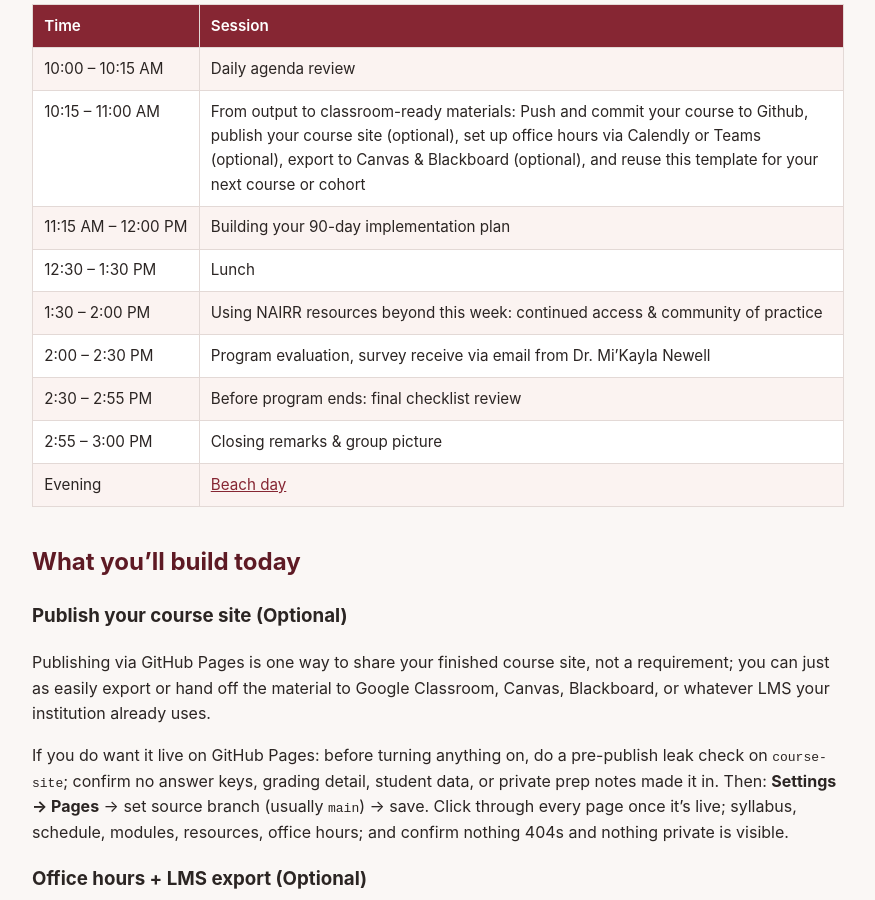
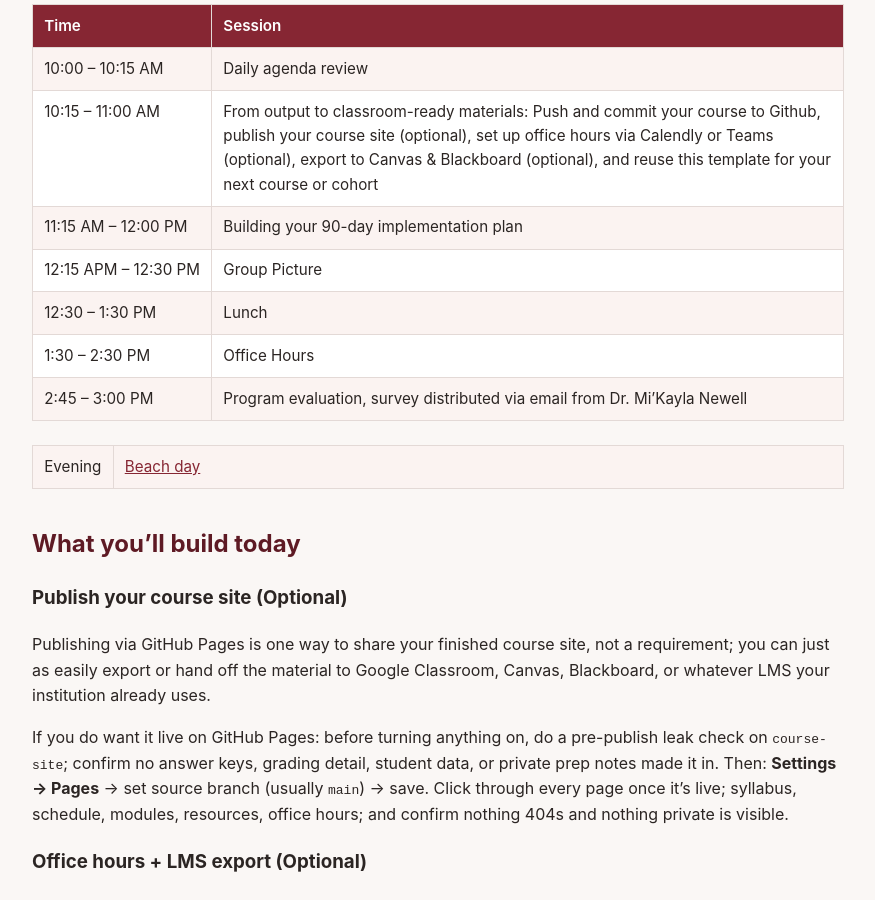
Before and after one commit to whitneynelson/nairr-teaching-innovation, a Jekyll site: the page built from day-5.md, in a window 1280 px wide and 900 px high, scrolled down 414 px. Shown: the whole window, without its empty margins (202-1077 px from the left). Built offline with Jekyll 4.4.1, drawn with Linux system fonts in a browser that asks for light colours.

Commit message:
Update schedule with new activities and timings

```diff
--- a/day-5.md
+++ b/day-5.md
@@ -13,11 +13,12 @@ title: Day 5
 | 10:00 – 10:15 AM | Daily agenda review |
 | 10:15 – 11:00 AM | From output to classroom-ready materials: Push and commit your course to Github, publish your course site (optional), set up office hours via Calendly or Teams (optional), export to Canvas & Blackboard (optional), and reuse this template for your next course or cohort |
 | 11:15 AM – 12:00 PM | Building your 90-day implementation plan |
+| 12:15 APM – 12:30 PM | Group Picture|
 | 12:30 – 1:30 PM | Lunch |
-| 1:30 – 2:00 PM | Using NAIRR resources beyond this week: continued access & community of practice |
-| 2:00 – 2:30 PM | Program evaluation, survey receive via email from Dr. Mi'Kayla Newell |
-| 2:30 – 2:55 PM | Before program ends: final checklist review |
-| 2:55 – 3:00 PM | Closing remarks & group picture |
+| 1:30 – 2:30 PM | Office Hours |
+| 2:45 – 3:00 PM | Program evaluation, survey distributed via email from Dr. Mi'Kayla Newell |
+
+
 | Evening | [Beach day](#evening) |
 
 ## What you'll build today
```
